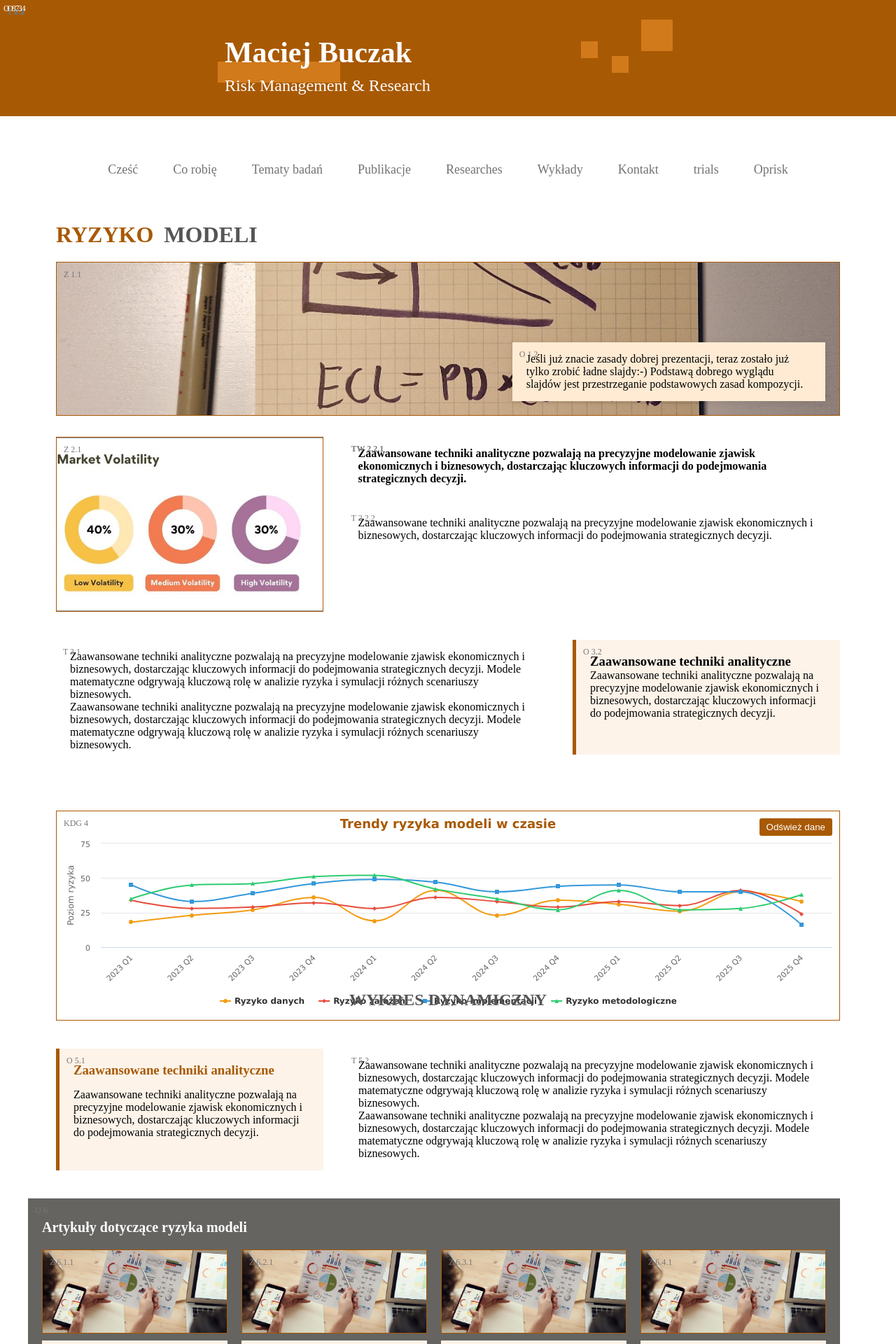
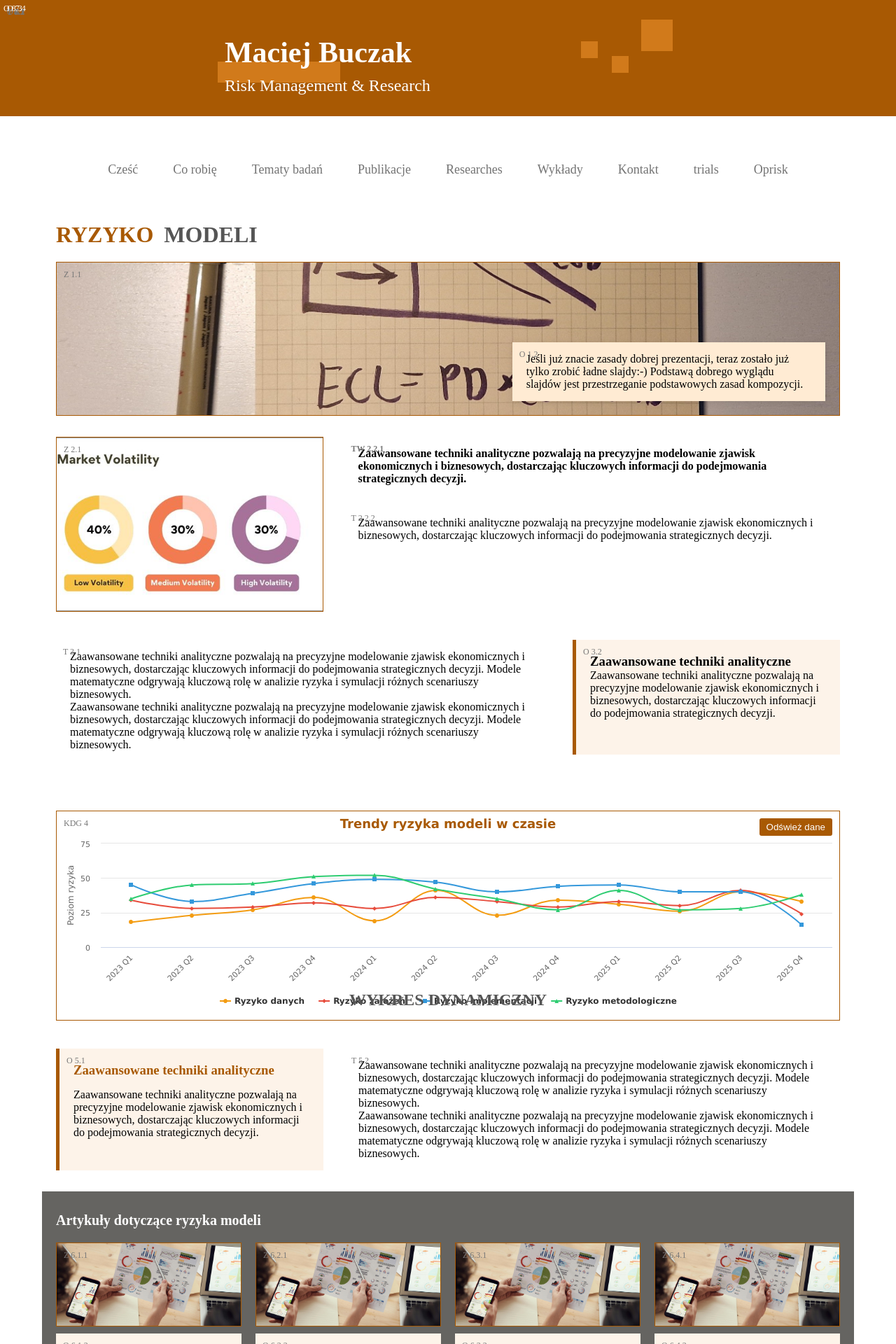
Before and after one commit to MaciejBuczak/risk-research, a Jekyll site: the page built from ryzmod.md, in a window 1280 px wide. Shown: the top 1920 px of the page at 70% size. Built offline with Jekyll 4.4.1, drawn with Linux system fonts in a browser that asks for light colours.

Commit message:
Update ryzyko-modeli-layout.html

```diff
--- a/_layouts/ryzyko-modeli-layout.html
+++ b/_layouts/ryzyko-modeli-layout.html
@@ -545,12 +545,15 @@
     /* Styl dla artykułów w sekcji O6 */
     .ryzmod-articles-section {
       background-color: #656461;
-  padding: 30px 20px;
-  margin: 40px -20px 40px -20px;
+      padding: 30px 0;
       color: white;
-  width: calc(100% + 40px); /* dodajemy 40px by skompensować padding */
-  position: relative;
-  left: -20px; /* przesuwamy w lewo o 20px */
+      width: 100%;
+    }
+
+    .ryzmod-articles-content {
+      max-width: 1200px;
+      margin: 0 auto;
+      padding: 0 20px;
     }
 
     .ryzmod-articles-title {
@@ -794,14 +797,12 @@
           </div>
         </div>
 
-
-
-
         <!-- NOWE ELEMENTY: KDG4 z interaktywnym wykresem -->
         <div class="ryzmod-kdg-container">
           <div class="ryzmod-object-id">KDG 4</div>
           <div id="risk-chart" style="width: 100%; height: 100%;"></div>
           <div class="ryzmod-kdg-title">WYKRES DYNAMICZNY</div>
+
 
   <script>
     document.addEventListener('DOMContentLoaded', function() {
@@ -1012,9 +1013,11 @@
             <p>Zaawansowane techniki analityczne pozwalają na precyzyjne modelowanie zjawisk ekonomicznych i biznesowych, dostarczając kluczowych informacji do podejmowania strategicznych decyzji. Modele matematyczne odgrywają kluczową rolę w analizie ryzyka i symulacji różnych scenariuszy biznesowych.</p>
           </div>
         </div>
+      </div> <!-- zamknięcie głównego kontenera przed obiektami na pełną szerokość -->
 
-        <!-- Artykuły (O6) -->
+      <!-- Artykuły (O6) - poza kontenerem, aby zajmowały pełną szerokość -->
       <div class="ryzmod-articles-section">
+        <div class="ryzmod-articles-content">
           <div class="ryzmod-articles-title">Artykuły dotyczące ryzyka modeli</div>
           <div class="ryzmod-object-id">O 6</div>
           <div class="ryzmod-articles-grid">
@@ -1071,11 +1074,10 @@
             </div>
           </div>
         </div>
+      </div>
 
-
-
-
-
+      <!-- Otwieramy nowy kontener dla pozostałych elementów -->
+      <div class="ryzmod-container">
         <!-- Sekcja "Czy warto to analizować?" -->
         <div class="ryzmod-section-header" style="margin: 40px 0 20px 0; font-size: 20px; font-weight: bold; color: #555;">
           Czy warto to analizować? T7
@@ -1140,11 +1142,10 @@
             TESTUJ DOPASOWANIE
           </div>
         </div>
+      </div> <!-- zamknięcie drugiego kontenera -->
 
-
-
-<!-- Sekcja O 9 - dwa boksy obok siebie, zajmujące pełną szerokość bez przerwy między nimi -->
-<div style="display: flex; margin-bottom: 40px; width: calc(100% + 40px); position: relative; left: -20px;">
+      <!-- Sekcja O 9 - poza kontenerem, aby zajmowała pełną szerokość -->
+      <div style="display: flex; width: 100%; margin-bottom: 40px;">
         <!-- Boks lewy -->
         <div style="flex: 1; background-color: #ece0d0; position: relative; padding: 20px;">
           <div class="ryzmod-object-id" style="position: absolute; top: 10px; left: 10px; font-size: 12px; color: #777;">O 9.1</div>
@@ -1159,8 +1160,8 @@
         </div>
       </div>
 
-
-
+      <!-- Otwieramy ostatni kontener dla cytatu -->
+      <div class="ryzmod-container">
         <!-- Cytat -->
         <div style="margin: 60px 0; position: relative;">
           <div class="ryzmod-object-id" style="margin-bottom: 10px; font-size: 12px; color: #777;">T 10</div>
@@ -1170,14 +1171,7 @@
           </blockquote>
           <p style="color: #a85903; margin-top: 10px;">Victor Hugo</p>
         </div>
-
-
-
-
-
-
-
-      </div>
+      </div> <!-- zamknięcie ostatniego kontenera -->
     </section>
   </div>
 
```
Lines whose indentation alone changed are shown as unchanged.
